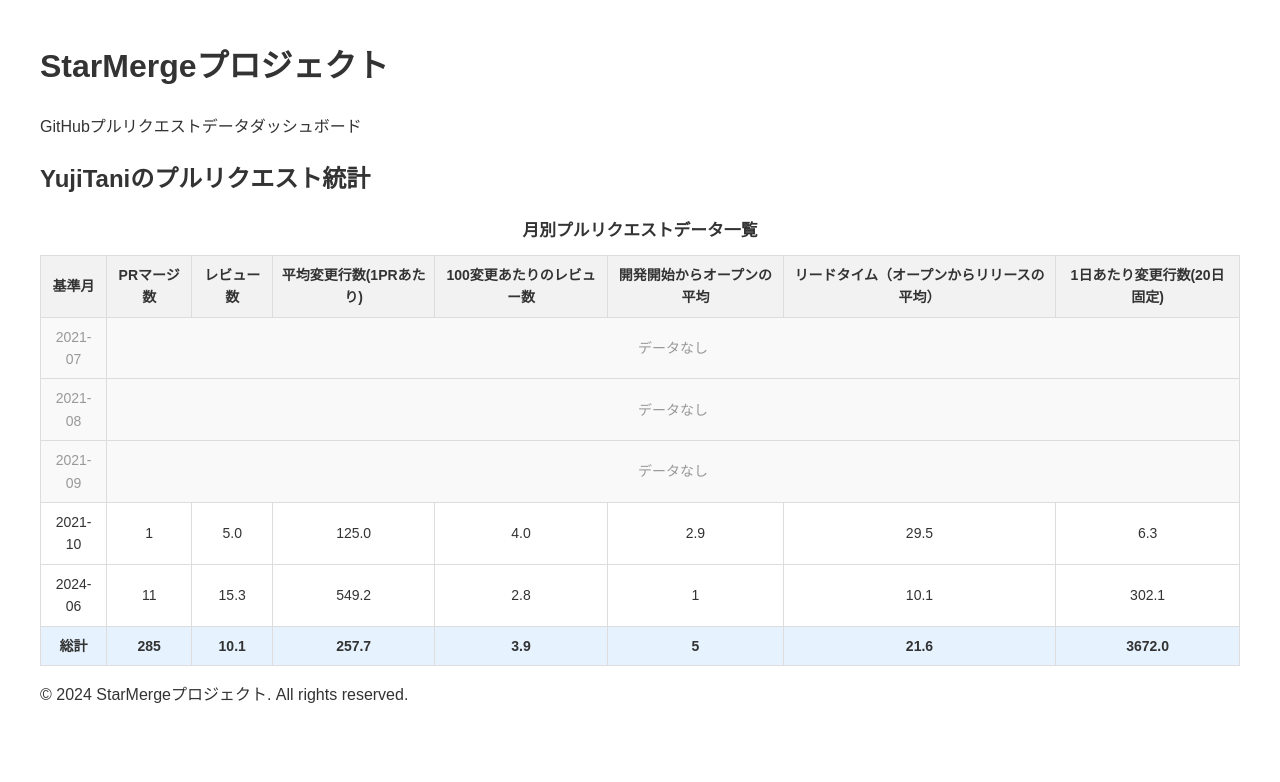
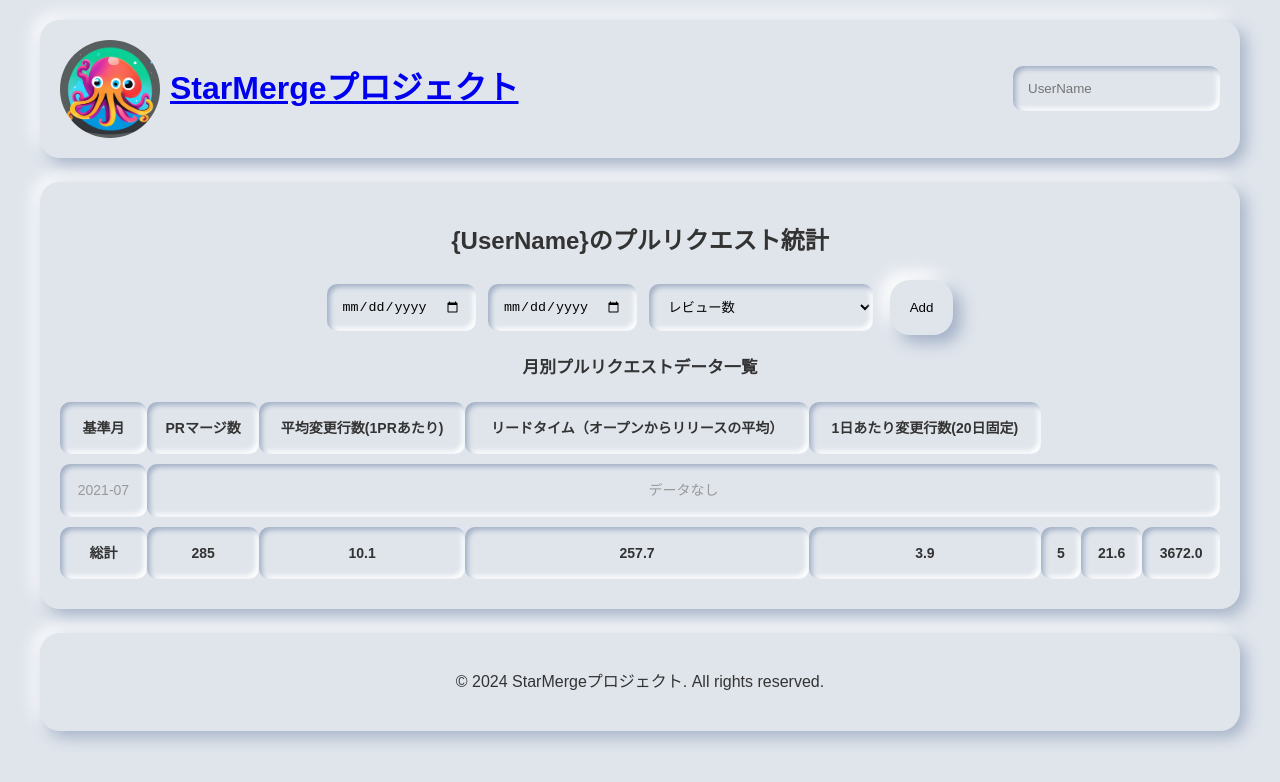
Before and after one commit to YujiTani/starmerge, a plain HTML site: page index.html in a window 1280 px wide. Drawn offline with Linux system fonts and the light colour scheme.

Commit message:
styleなどを変更

```diff
--- /dev/null
+++ b/css/style.css
@@ -0,0 +1,91 @@
+/* グローバルなCSSを定義 */
+:root {
+  --background: #e0e5ec;
+  --text-color: #333;
+  --highlight: #6d5dfc;
+  --shadow-light: #ffffff;
+  --shadow-dark: #a3b1c6;
+  --base-spacing-number: 4px;
+}
+
+body {
+  margin: 0 auto;
+  padding: 20px;
+  font-family: 'Arial', sans-serif;
+  line-height: 1.6;
+  color: var(--text-color);
+  background-color: var(--background);
+  max-width: 1200px;
+}
+
+/* neumorphic */
+
+.neumorphic {
+  border-radius: 20px;
+  background: var(--background);
+  box-shadow: 6px 6px 16px var(--shadow-dark),
+    -6px -6px 16px var(--shadow-light);
+  padding: 20px;
+}
+
+.unneumorphic {
+  padding: 15px;
+  border: none;
+  border-radius: 10px;
+  background: var(--background);
+  box-shadow: inset 3px 3px 5px var(--shadow-dark),
+    inset -3px -3px 5px var(--shadow-light);
+  border: none
+}
+
+.neumorphic-button {
+  margin-left: 12px;
+  padding: 20px;
+  border-radius: 20px;
+  background: var(--background);
+  box-shadow: 8px 8px 16px var(--shadow-dark),
+    -8px -8px 16px var(--shadow-light);
+  border: none;
+  display: inline-block;
+  height: 80%;
+  transition: 0.3s;
+
+  &:active {
+    box-shadow: inset 3px 3px 5px var(--shadow-dark),
+      inset -3px -3px 5px var(--shadow-light);
+    transition: 0.3s;
+  }
+}
+
+/* header */
+.header {
+  display: flex;
+  justify-content: space-between;
+  align-items: center;
+}
+
+.top-link {
+  display: flex;
+  align-items: center;
+  gap: 10px;
+}
+
+.title {
+  text-decoration: none;
+}
+
+.sub-title {
+  text-align: center;
+}
+
+.request-menu {
+  display: flex;
+  justify-content: center;
+  gap: 12px;
+  align-items: center;
+}
+
+/* main */
+.main {
+  margin-bottom: 24px;
+}
--- a/index.html
+++ b/index.html
@@ -4,39 +4,37 @@
 <head>
   <meta charset="UTF-8">
   <meta name="viewport" content="width=device-width, initial-scale=1.0">
-  <title>StarMergeプロジェクト</title>
-  <meta name="description" content="The MDN Web Docs site
-  provides information about Open Web technologies
-  including HTML, CSS, and APIs for both websites and
-  progressive web apps." />
-  <link rel="icon" href="favicon.ico" type="./image/StarMerge_Logo.png" />
-
+  <title>StarMergeプロジェクト - GitHubプルリクエストデータダッシュボード</title>
+  <meta name="description" content="このプロジェクトは現在開発中です" />
+  <meta name="author" content="yuji tani">
+  <link rel="icon" href="image/tako_favicon.ico" type="image/png" />
+  <link href="css/style.css" rel="stylesheet" type="text/css" />
+  <link href="css/reset.css" rel="stylesheet" type="text/css" />
   <style>
-    body {
-      font-family: Arial, sans-serif;
-      line-height: 1.6;
-      color: #333;
-      max-width: 1200px;
-      margin: 0 auto;
-      padding: 20px;
+    h2 {
+      text-align: center;
     }
 
     table {
       width: 100%;
-      border-collapse: collapse;
+      border-collapse: separate;
+      border-spacing: 0 10px;
       margin-top: 20px;
       font-size: 14px;
     }
 
+
     th,
     td {
-      border: 1px solid #ddd;
-      padding: 8px;
+      padding: 15px;
       text-align: center;
+      border-radius: 10px;
+      background: var(--background);
+      box-shadow: inset 3px 3px 5px var(--shadow-dark),
+        inset -3px -3px 5px var(--shadow-light);
     }
 
     th {
-      background-color: #f2f2f2;
       font-weight: bold;
     }
 
@@ -47,36 +45,61 @@
     }
 
     .summary {
-      background-color: #e6f3ff;
       font-weight: bold;
+      background: linear-gradient(145deg, #d0d5dc, #f0f5fc);
     }
 
     .no-data {
-      background-color: #f9f9f9;
       color: #999;
+    }
+
+    footer {
+      text-align: center;
+      margin-top: 20px;
+      color: var(--text-color);
     }
   </style>
 </head>
 
 <body>
-  <header>
-    <h1>StarMergeプロジェクト</h1>
-    <p>GitHubプルリクエストデータダッシュボード</p>
+  <header class="neumorphic" style="margin-bottom: 24px;">
+    <div class="header">
+      <a href="/" class="top-link">
+        <img src="/image/tako_logo.png" alt="サイトのロゴ" width="100" style="border-radius: 50%;">
+        <h1 class="title">StarMergeプロジェクト</h1>
+      </a>
+      <label>
+        <input class="unneumorphic" type="text" placeholder="UserName">
+      </label>
+    </div>
   </header>
 
-  <main>
+  <main class="main neumorphic" style="margin-bottom: 24px;">
     <section>
-      <h2>YujiTaniのプルリクエスト統計</h2>
+      <h2 class="sub-title">{UserName}のプルリクエスト統計</h2>
+      <div>
+      </div>
+
       <table>
         <caption>月別プルリクエストデータ一覧</caption>
+        <div class="request-menu">
+          <input class="unneumorphic" type="date">
+          <input class="unneumorphic" type="date">
+          <label>
+            <select class="unneumorphic" type="select">
+              <option value="review">レビュー数</option>
+              <option value="changeLine">平均変更行数(1PRあたり)</option>
+              <option value="reviewOnHundred">100変更あたりのレビュー数</option>
+              <option value="startDevAverage">開発開始からオープンの平均</option>
+            </select>
+            <button class="neumorphic-button">Add</button>
+          </label>
+        </div>
         <thead>
           <tr>
             <th>基準月</th>
             <th>PRマージ数</th>
-            <th>レビュー数</th>
             <th>平均変更行数(1PRあたり)</th>
-            <th>100変更あたりのレビュー数</th>
-            <th>開発開始からオープンの平均</th>
             <th>リードタイム（オープンからリリースの平均）</th>
             <th>1日あたり変更行数(20日固定)</th>
           </tr>
@@ -85,36 +108,6 @@
           <tr class="no-data">
             <td>2021-07</td>
             <td colspan="7">データなし</td>
-          </tr>
-          <tr class="no-data">
-            <td>2021-08</td>
-            <td colspan="7">データなし</td>
-          </tr>
-          <tr class="no-data">
-            <td>2021-09</td>
-            <td colspan="7">データなし</td>
-          </tr>
-          <tr>
-            <td>2021-10</td>
-            <td>1</td>
-            <td>5.0</td>
-            <td>125.0</td>
-            <td>4.0</td>
-            <td>2.9</td>
-            <td>29.5</td>
-            <td>6.3</td>
-          </tr>
-          <!-- 以下、データ行を追加 -->
-          <!-- ... -->
-          <tr>
-            <td>2024-06</td>
-            <td>11</td>
-            <td>15.3</td>
-            <td>549.2</td>
-            <td>2.8</td>
-            <td>1</td>
-            <td>10.1</td>
-            <td>302.1</td>
           </tr>
         </tbody>
         <tfoot>
@@ -133,7 +126,7 @@
     </section>
   </main>
 
-  <footer>
+  <footer class="neumorphic">
     <p>&copy; 2024 StarMergeプロジェクト. All rights reserved.</p>
   </footer>
 </body>
```
Also changed, not shown: css/reset.css (added), image/StarMerge_Logo.png (deleted), image/tako_favicon.ico (added), image/tako_logo.png (added).
